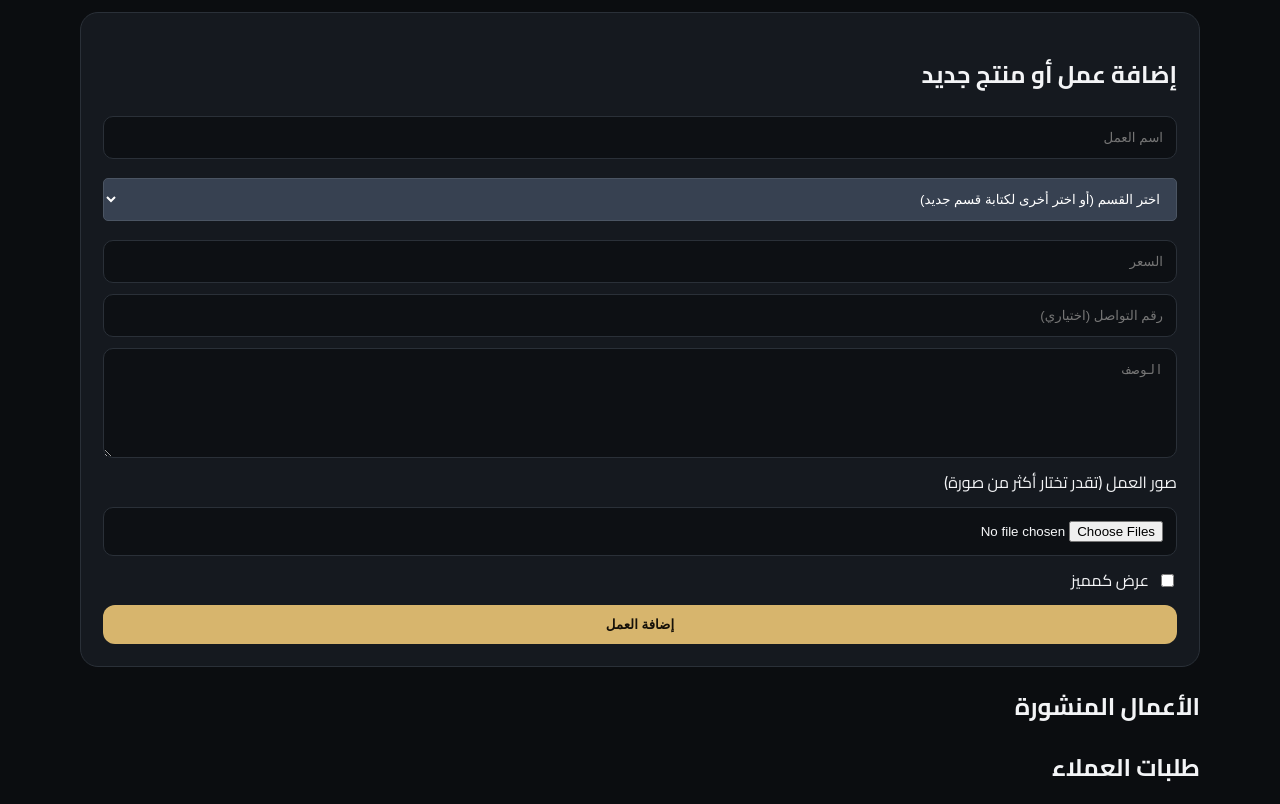
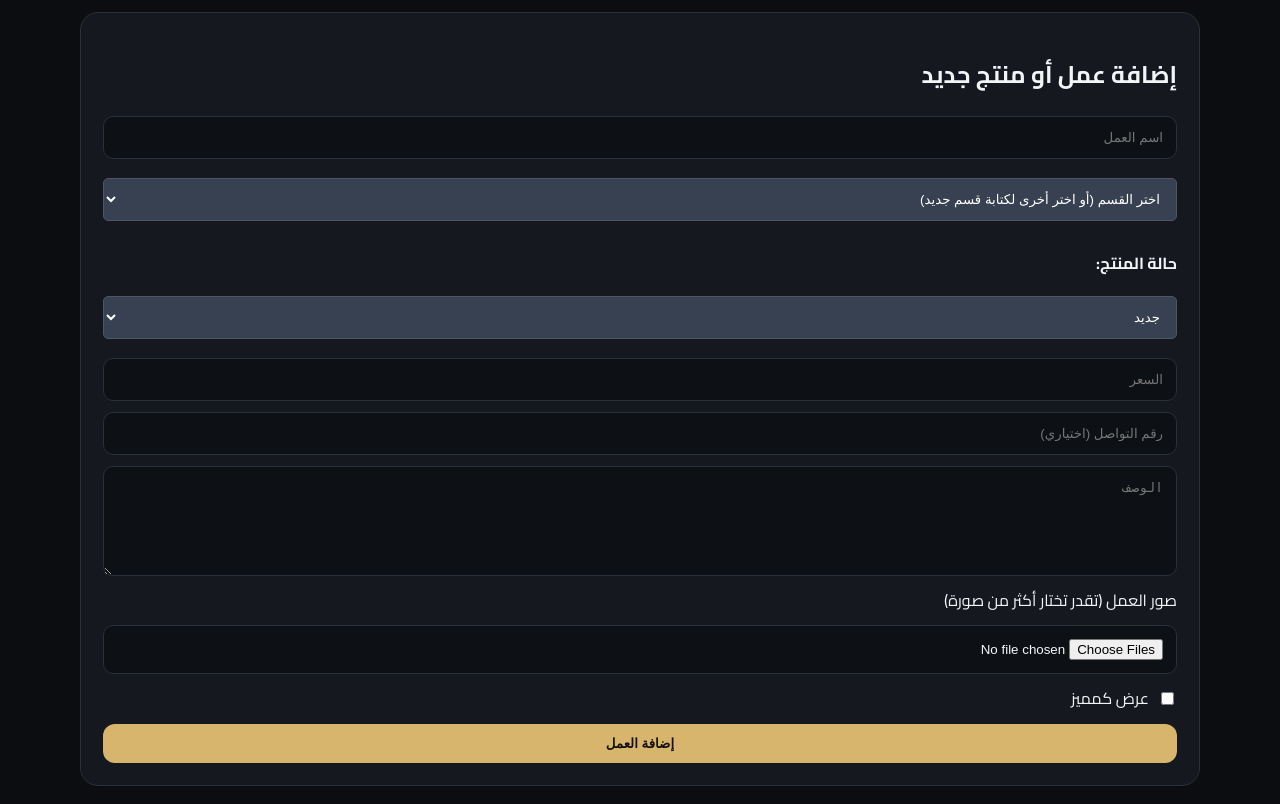
Before and after one commit to hashem153496-prog/ahmed-store, a Flask app: page /secure-admin-panel-x99 in a window 1280 px wide. Shown: the part 1337-2141 px from the top of the page. Run offline with Flask 3, Linux system fonts and the light colour scheme; the visitor is signed in with stand-in values (Sample User, id 1).

Commit message:
Update admin.html

```diff
--- a/templates/admin.html
+++ b/templates/admin.html
@@ -64,7 +64,7 @@
 {% for ad in pending_ads %}
 <div class="card" style="margin-bottom: 20px; background: #1f2937; padding: 15px; border-radius: 8px; color: #fff;">
     <div class="pad">
-        <small style="color: #d97706; font-weight: bold;">القسم: {{ ad.category }}</small>
+        <small style="color: #d97706; font-weight: bold;">القسم: {{ ad.category }} | الحالة: {{ ad.condition }}</small>
         <h3>{{ ad.title }}</h3>
         <p>{{ ad.description }}</p>
         <p><b>السعر:</b> {{ ad.price }} | <b>رقم التواصل:</b> {{ ad.phone }}</p>
@@ -125,15 +125,27 @@ function handleCategoryChange(selectObj) {
 </select>
 <input type="text" id="customCategoryInput" name="custom_category" placeholder="اكتب اسم القسم الجديد هنا..." style="display:none; width:100%; padding:12px; margin:8px 0; background:#374151; color:#fff; border:1px solid #4b5563; border-radius:5px;">
 
+<label style="margin-top: 10px; display: block; font-weight: bold;">حالة المنتج:</label>
+<select name="condition" style="width:100%; padding:12px; margin:8px 0; background:#374151; color:#fff; border:1px solid #4b5563; border-radius:5px;" required>
+<option value="جديد">جديد</option>
+<option value="مستعمل">مستعمل</option>
+</select>
+
 <input name="price" placeholder="السعر"><input name="phone" placeholder="رقم التواصل (اختياري)"><textarea name="description" placeholder="الوصف"></textarea>
 <label>صور العمل (تقدر تختار أكثر من صورة)</label><input type="file" name="images" accept="image/*" multiple>
 <label class="check"><input type="checkbox" name="featured"> عرض كمميز</label><button>إضافة العمل</button>
 </form></section>
 
-<h2>الأعمال المنشورة</h2>{% for p in projects %}<details class="panel"><summary>{{p.title}} — {{p.category}}</summary>
+<h2>الأعمال المنشورة</h2>{% for p in projects %}<details class="panel"><summary>{{p.title}} — {{p.category}} ({{ p.condition }})</summary>
 {% if p.images %}<div class="thumbs">{% for img in p.images %}<div><img src="{{img.url}}"><form method="post" action="{{url_for('delete_image',image_id=img.id)}}"><button class="danger">حذف الصورة</button></form></div>{% endfor %}</div>{% endif %}
 <form method="post" action="{{url_for('edit_project',project_id=p.id)}}" enctype="multipart/form-data" class="form">
-<input name="title" value="{{p.title}}" required><input name="category" value="{{p.category}}" required><input name="price" value="{{p.price}}"><input name="phone" value="{{p.phone}}">
+<input name="title" value="{{p.title}}" required><input name="category" value="{{p.category}}" required>
+<label style="margin-top: 10px; display: block;">حالة المنتج:</label>
+<select name="condition" style="width:100%; padding:12px; margin:8px 0; background:#374151; color:#fff; border:1px solid #4b5563; border-radius:5px;" required>
+<option value="جديد" {% if p.condition=='جديد' %}selected{% endif %}>جديد</option>
+<option value="مستعمل" {% if p.condition=='مستعمل' %}selected{% endif %}>مستعمل</option>
+</select>
+<input name="price" value="{{p.price}}"><input name="phone" value="{{p.phone}}">
 <textarea name="description">{{p.description}}</textarea><label>إضافة صور جديدة</label><input type="file" name="images" accept="image/*" multiple>
 <label class="check"><input type="checkbox" name="featured" {% if p.featured %}checked{% endif %}> مميز</label><button>حفظ التعديل</button></form>
 <form method="post" action="{{url_for('delete_project',project_id=p.id)}}" onsubmit="return confirm('حذف العمل بالكامل؟')"><button class="danger">حذف العمل</button></form>
```
